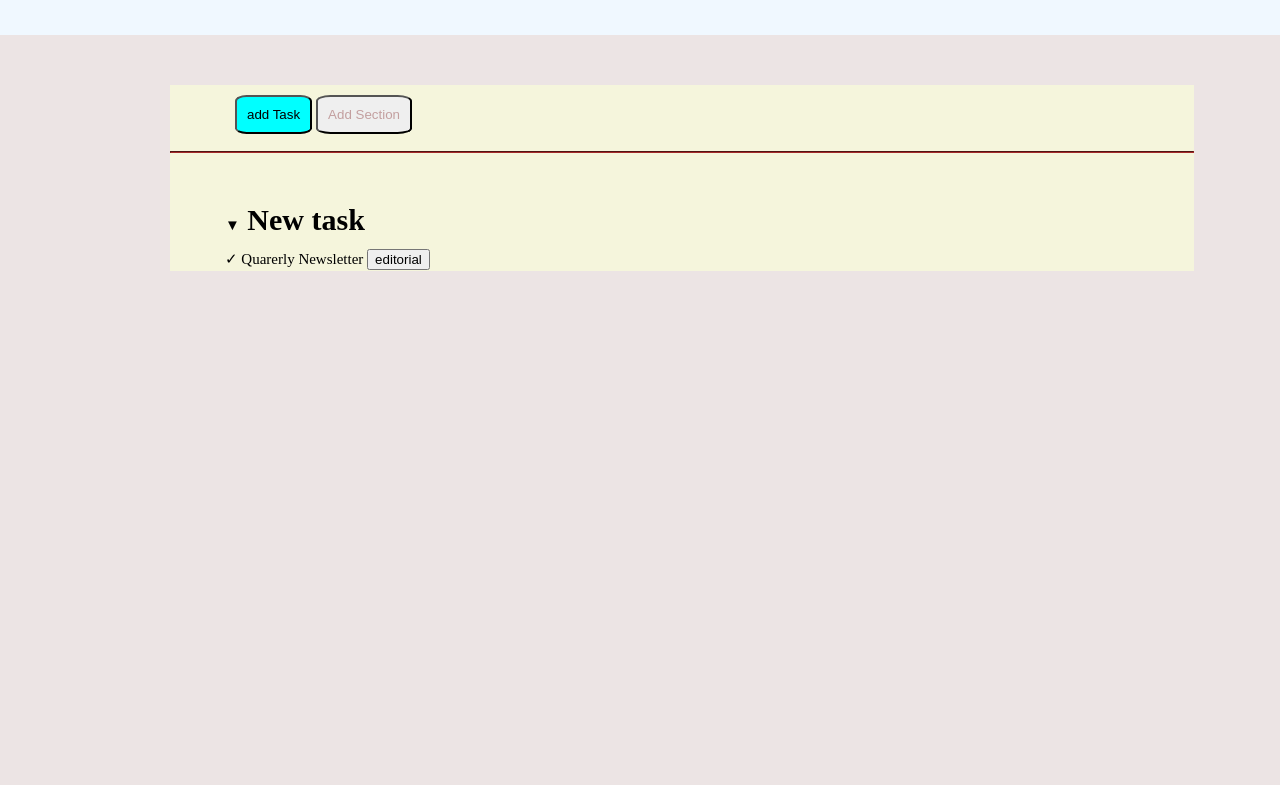
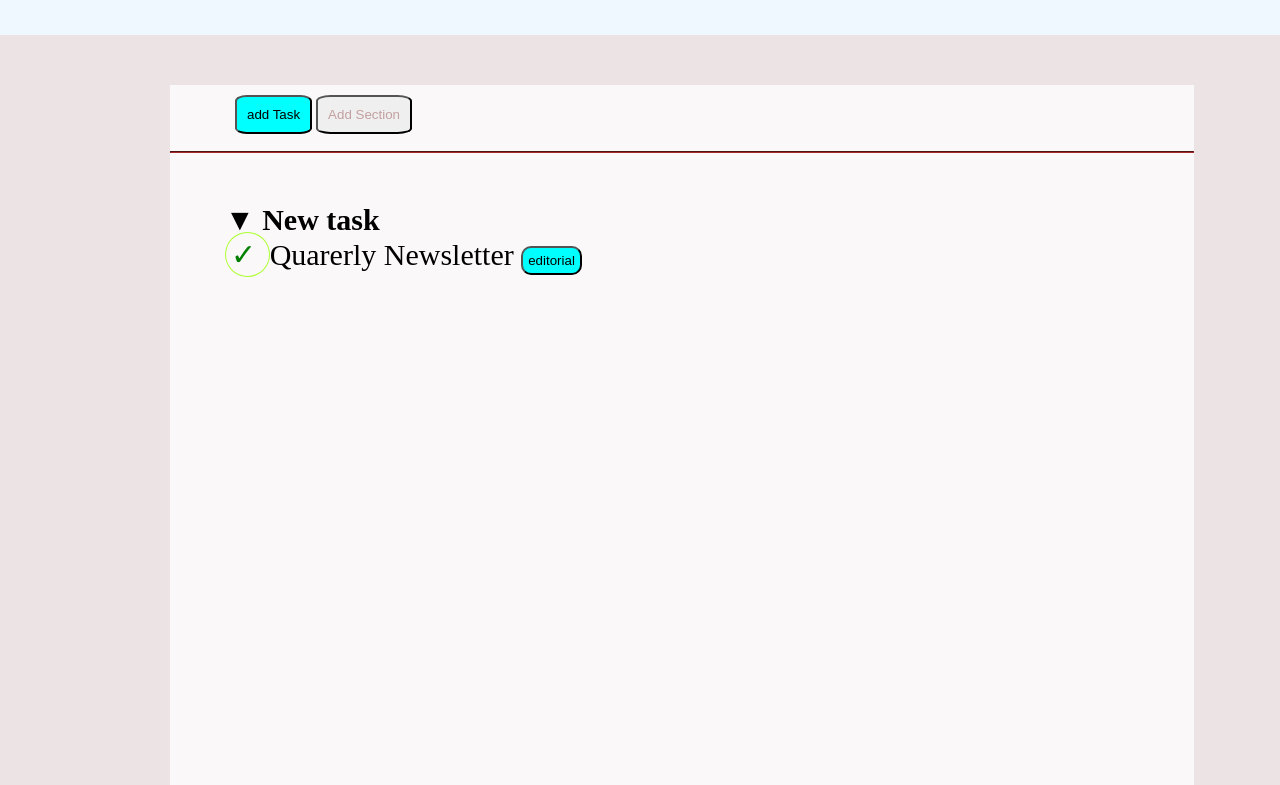
Before and after one commit to merlino79/html-css-toboolist, a plain HTML site: page index.html in a window 1280 px wide. Shown: the part 65-850 px from the top of the page. Before the commit the page ends 800 px from the top, so only its background shows below. Drawn offline with Linux system fonts and the light colour scheme.

Commit message:
lavoarazione task

```diff
--- a/css/style.css
+++ b/css/style.css
@@ -40,8 +40,8 @@ h1{
 .box{
   width: 80%;
   margin-left: 170px;
-  background-color: beige;
-  height: 70%;
+  background-color: #ffffffbd;
+  height: 700px;
   margin-top: 50px;
 
 }
@@ -70,3 +70,21 @@ h1{
   font-size: 30px;
   margin-left: 55px;
 }
+
+.circle{
+  border-radius: 50%;
+  border: 1px solid greenyellow;
+  padding: 5px;
+  color: green;
+}
+
+#border{
+  background-color: cyan;
+  padding: 5px;
+  border-radius: 10px 10px;
+
+}
+∞
+#text{
+  margin-left: 15px;
+}
--- a/index.html
+++ b/index.html
@@ -33,7 +33,7 @@
       </div>
       <hr>
 
-      <section class="task">
+      <div class="task">
 
         <span>&#9660;</span>
         <strong>New task</strong>
@@ -42,11 +42,11 @@
             &#10003;
 
           </span>
-          <span>
+          <span id="text">
             Quarerly Newsletter
 
           </span>
-          <input type="button" value="editorial">
+          <input type="button" id ="border" value="editorial">
 
 
         </p>
@@ -56,7 +56,7 @@
 
 
 
-      </section>
+      </div>
 
 
 
```
